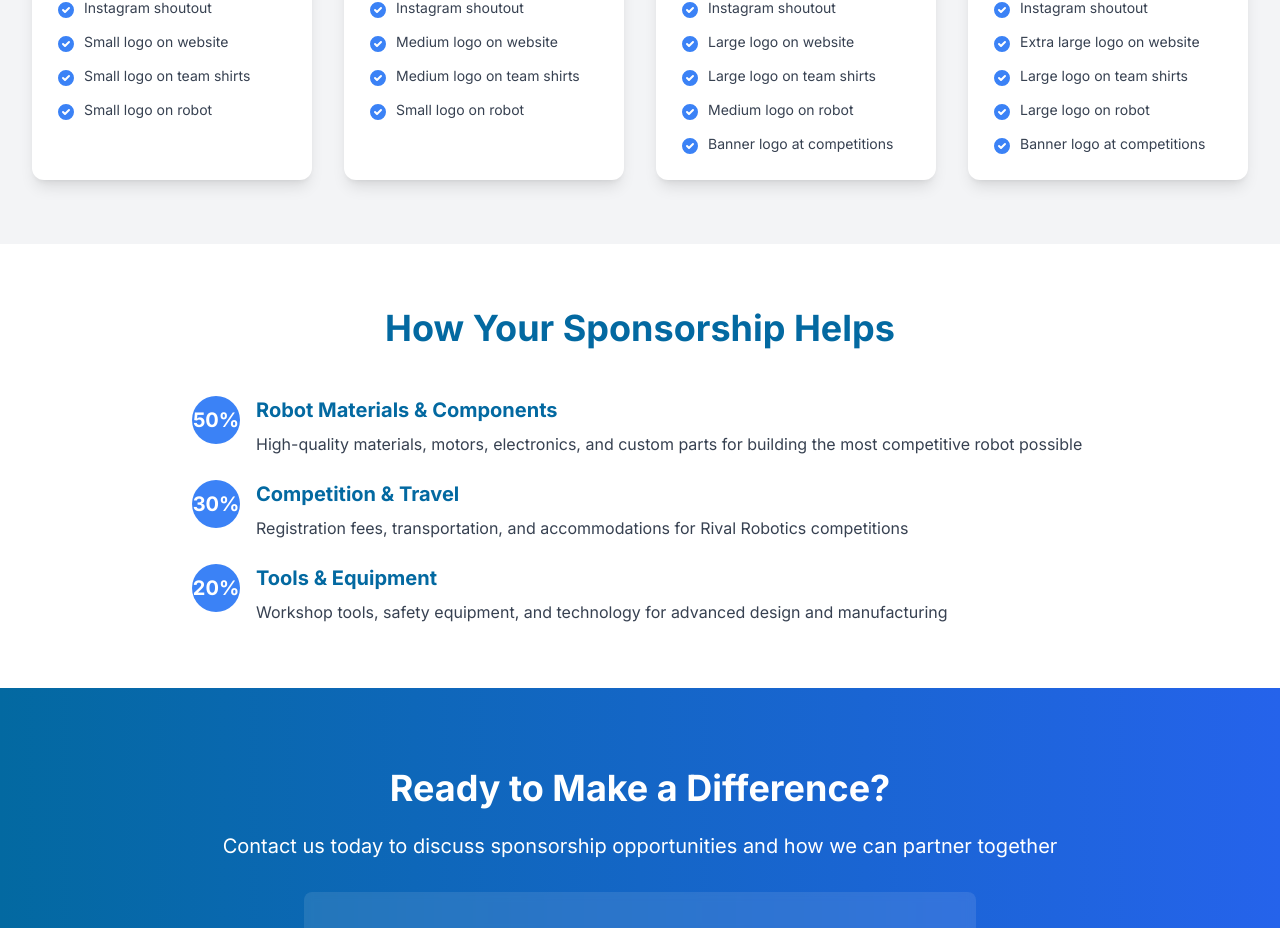
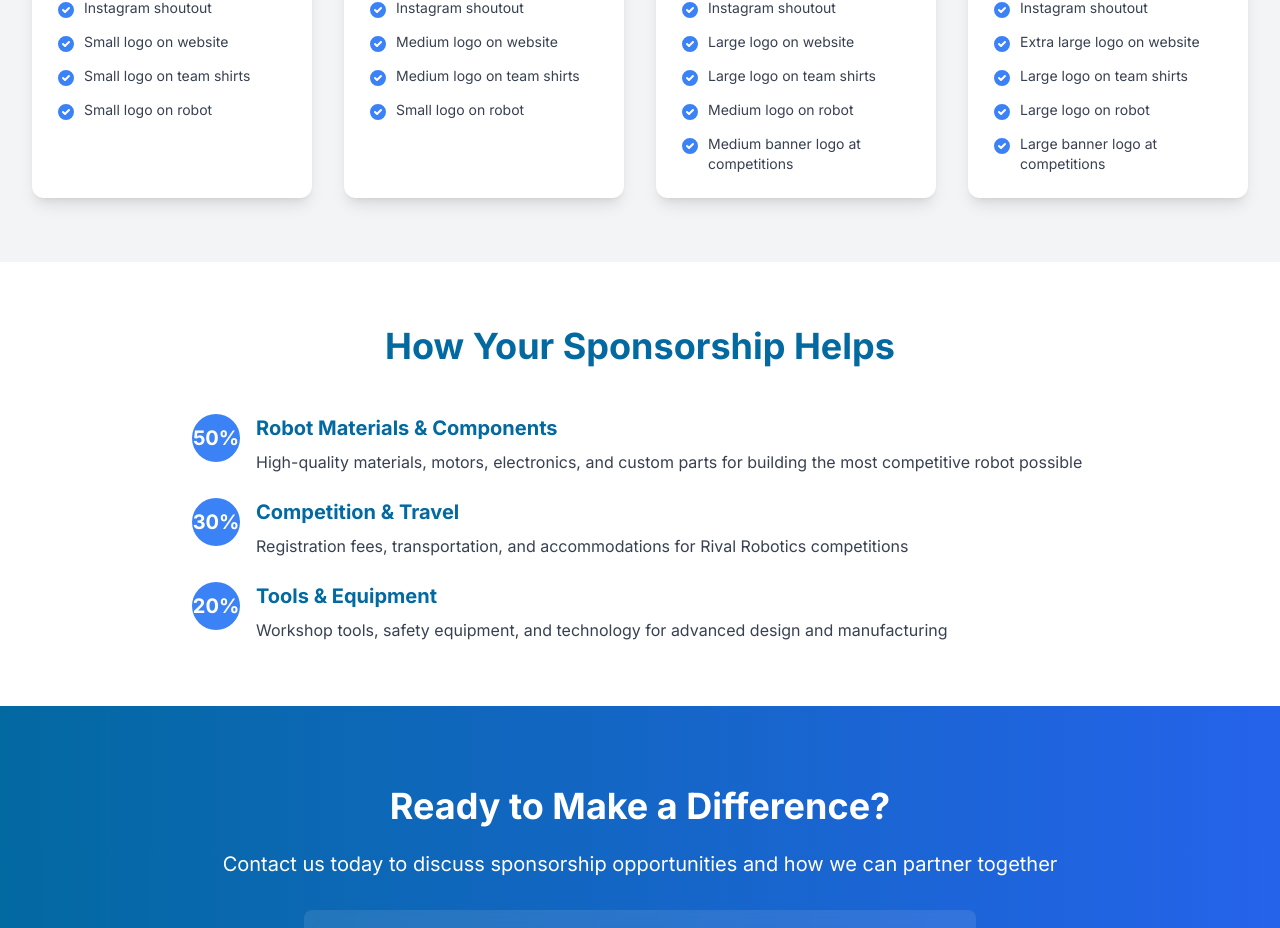
Before and after one commit to RTMBE/JAWSrobotics, a React (Vite) app: page /want-to-sponsor in a window 1280 px wide. Shown: the part 1434-2362 px from the top of the page. Built offline with nearby package versions, Linux system fonts and the light colour scheme; no server answers.

Commit message:
Update banner logo sizes - Gold gets medium banner, Platinum gets large banner

```diff
--- a/src/pages/WantToSponsor.jsx
+++ b/src/pages/WantToSponsor.jsx
@@ -31,7 +31,7 @@ const WantToSponsor = () => {
         'Large logo on website',
         'Large logo on team shirts',
         'Medium logo on robot',
-        'Banner logo at competitions',
+        'Medium banner logo at competitions',
       ]
     },
     {
@@ -43,7 +43,7 @@ const WantToSponsor = () => {
         'Extra large logo on website',
         'Large logo on team shirts',
         'Large logo on robot',
-        'Banner logo at competitions',
+        'Large banner logo at competitions',
       ]
     },
   ]
```
